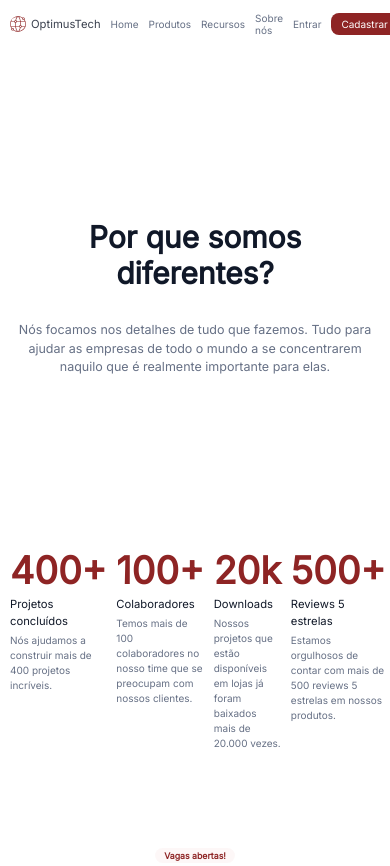
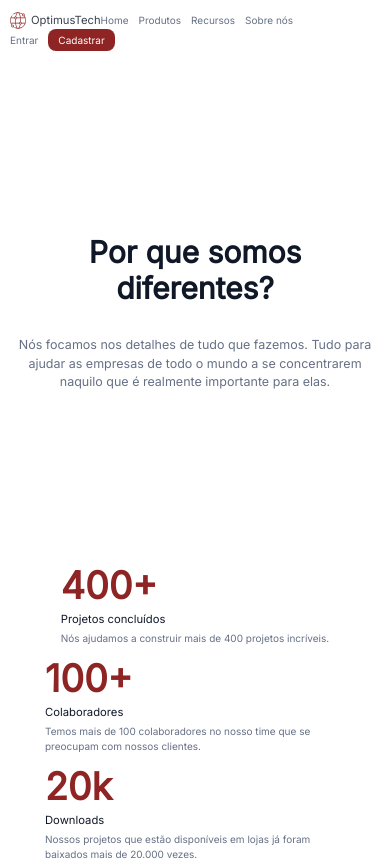
Before and after one commit to VictorKashima/7DaysOfCode, a plain HTML site: page index.html in a window 390 px wide. Shown: the top 866 px of the page. Drawn offline with Linux system fonts and the light colour scheme.

Commit message:
FIX: Responsive

```diff
--- a/assets/css/main.css
+++ b/assets/css/main.css
@@ -245,6 +245,11 @@ input {
         width: 1.6rem;
     }
 
+    .metrics {
+        justify-content: center;
+        flex-wrap: wrap;
+    }
+
 }
 
 @media screen and (max-width: 600px) {
@@ -253,4 +258,10 @@ input {
         font-size: 10px;
     }
 
+    nav {
+        display: flex;
+        flex-wrap: wrap;
+        padding: 1.2rem 0;
+    }
+
 }
```
